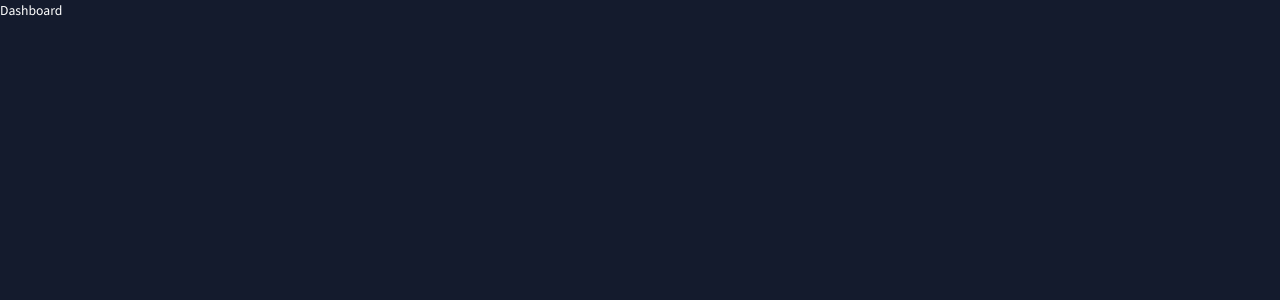
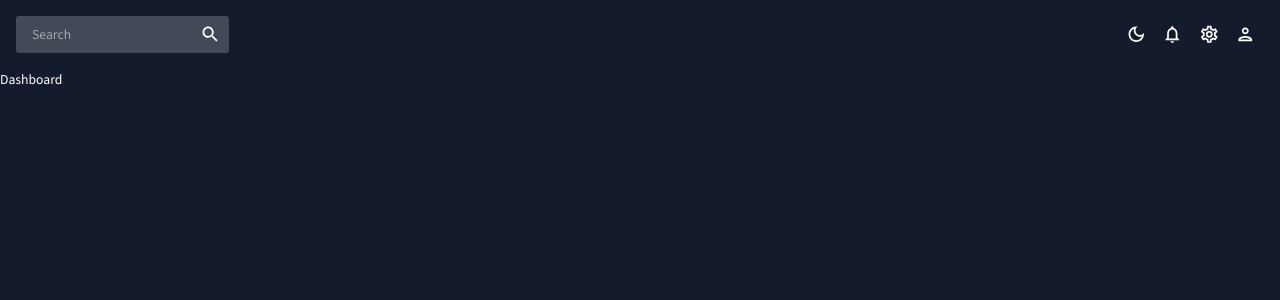
Before and after one commit to VahidTahmasebi/admin-panel-react-material-ui, a React (Create React App) app: page / in a window 1280 px wide. Shown: the top 300 px of the page. Built offline with nearby package versions, Linux system fonts and the light colour scheme.

Commit message:
Add top bar component

```diff
--- a/src/App.js
+++ b/src/App.js
@@ -3,6 +3,7 @@
 
 import { ColorModeContext, useMode } from "./theme";
 
+import TopBar from "./scenes/global/TopBar";
 import Dashboard from "./scenes/dashboard";
 
 function App() {
@@ -14,6 +15,7 @@
         <CssBaseline />
         <div className="app">
           <main className="content">
+            <TopBar />
             <Routes>
               <Route path="/" element={<Dashboard />} />
               {/* <Route path="/team" element={<Team />} />
--- a/src/scenes/global/Topbar.jsx
+++ b/src/scenes/global/Topbar.jsx
@@ -1,5 +1,55 @@
-const Topbar = () => {
-  return <div>Topbar</div>;
+import { useContext } from "react";
+
+import { Box, IconButton, useTheme } from "@mui/material";
+import InputBase from "@mui/material/InputBase";
+import LightModeOutlinedIcon from "@mui/icons-material/LightModeOutlined";
+import DarkModeOutlinedIcon from "@mui/icons-material/DarkModeOutlined";
+import NotificationsOutlinedIcon from "@mui/icons-material/NotificationsOutlined";
+import SettingsOutlinedIcon from "@mui/icons-material/SettingsOutlined";
+import PersonOutlinedIcon from "@mui/icons-material/PersonOutlined";
+import SearchIcon from "@mui/icons-material/Search";
+
+import { ColorModeContext, tokens } from "../../theme";
+
+const TopBar = () => {
+  const theme = useTheme();
+  const colors = tokens(theme.palette.mode);
+  const colorMode = useContext(ColorModeContext);
+
+  return (
+    <Box display="flex" justifyContent="space-between" p={2}>
+      {/* search bar */}
+      <Box
+        display="flex"
+        borderRadius="3px"
+        backgroundColor={colors.primary[400]}>
+        <InputBase sx={{ ml: 2, flex: 1 }} placeholder="Search" />
+        <IconButton type="button" sx={{ p: 1 }}>
+          <SearchIcon />
+        </IconButton>
+      </Box>
+
+      {/* icons */}
+      <Box display="flex">
+        <IconButton onClick={colorMode.toggleColorMode}>
+          {theme.palette.mode === "dark" ? (
+            <DarkModeOutlinedIcon />
+          ) : (
+            <LightModeOutlinedIcon />
+          )}
+        </IconButton>
+        <IconButton>
+          <NotificationsOutlinedIcon />
+        </IconButton>
+        <IconButton>
+          <SettingsOutlinedIcon />
+        </IconButton>
+        <IconButton>
+          <PersonOutlinedIcon />
+        </IconButton>
+      </Box>
+    </Box>
+  );
 };
 
-export default Topbar;
+export default TopBar;
```
